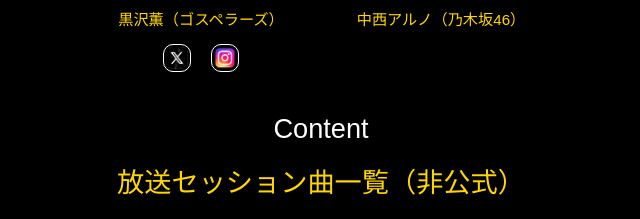
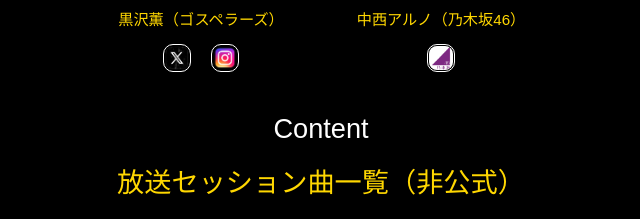
Before and after one commit to tonytani37/spicySessionsPortal, a plain HTML site: page index.html in a window 1280 px wide. Shown: the part 1238-1457 px from the top of the page, 319-959 px from the left. Drawn offline with Linux system fonts and the light colour scheme.

Commit message:
2025/04/23  0:22

```diff
--- a/index.html
+++ b/index.html
@@ -57,22 +57,12 @@
     <div class="host">
       <img src="statics/img/nakanishi.jpg" alt="中西アルノ">
       <p><a href="https://www.nogizaka46.com/s/n46/artist/55395?ima=0139" target="_blank" rel="noopener noreferrer">中西アルノ（乃木坂46）</a></p>
+      <div class="social-icons">
+        <a href="https://www.nogizaka46.com/s/n46/diary/MEMBER/list?ima=1520&ct=55395" target="_blank" rel="noopener noreferrer">
+          <img src="statics/img/nogizaka46_logo.png" alt="Twitter"></a>
+        </div>
     </div>
   </div>
-
-  <!-- <div class="twitter-container">
-    <h2>Spicy Sessions 公式</h2>
-    <a href="https://www.tbs.co.jp/tbs-ch/series/yRNA2/" target="_blank" rel="noopener noreferrer">
-    <img src="statics/img/spicy_sessions_x.jpg" alt="Spicy Sessions">
-    </a>
-  </div>
-    <div class="'hosts">
-      <div class="host">
-      <div class="social-icons">
-        <a href="https://twitter.com/SSessions_tbsch" target="_blank" rel="noopener noreferrer"><img src="statics/img/logo-white.png" alt="Twitter"></a>
-        <a href="https://www.instagram.com/spicysessions/" target="_blank" rel="noopener noreferrer"><img src="statics/img/instagram_icon.png" alt="Instagram"></a>
-      </div>
-    </div> -->
 
   <div class="info">
     <!-- <br> -->
```
Also changed, not shown: statics/img/nogizaka46_logo.png (added).
